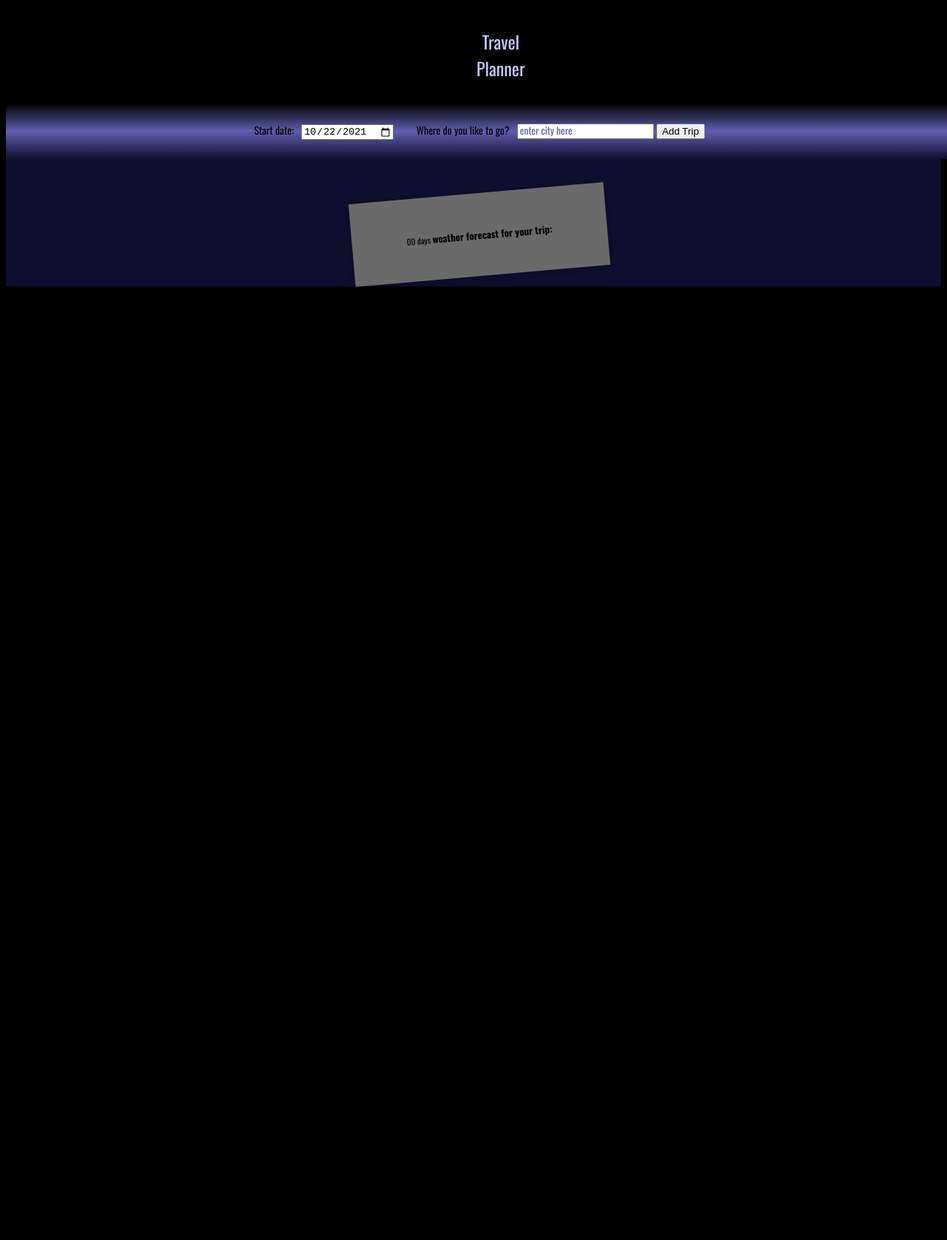
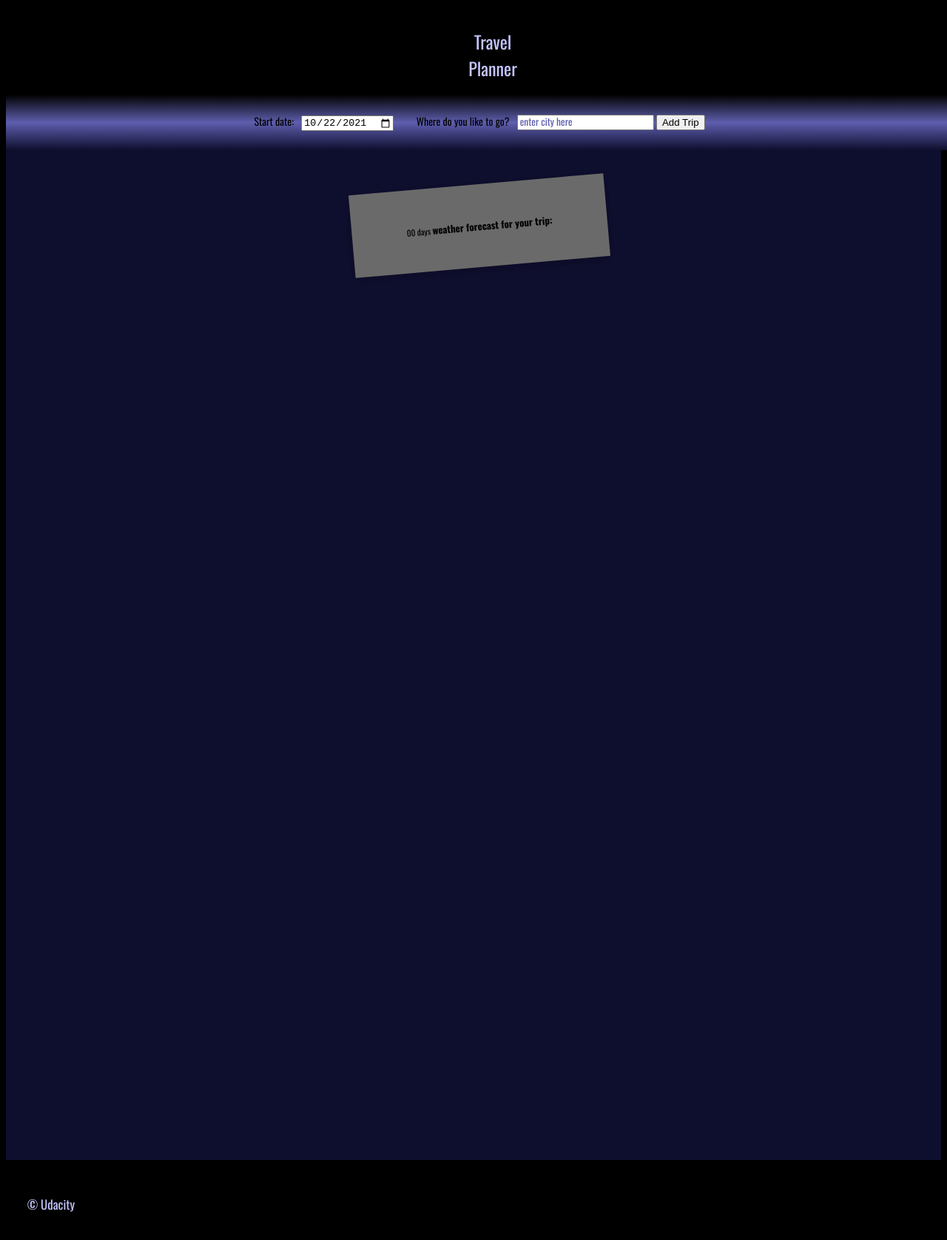
Before and after one commit to Loromi/travel-app, a website built with webpack: page src/client/views/index.html in a window 1280 px wide. Shown: the top 1676 px of the page at 74% size. Before the commit the page ends 800 px from the top, so only its background shows below. Built offline with nearby package versions, Linux system fonts and the light colour scheme; a web font is replaced by a local one.

Commit message:
style: sticky header and navbar

```diff
--- a/src/client/styles/input.scss
+++ b/src/client/styles/input.scss
@@ -3,6 +3,9 @@
 #userInput {
     display: inline-block;
     width: 100%;
+    position: sticky;
+    top: $header-height + $header-padding-top + $header-padding-bottom;
+    z-index: 2;
     background: $secondary-color;
     background: linear-gradient(0deg, $background-color 0%, $secondary-color 50%, $menu-color 100%);
 }
--- a/src/client/styles/style.scss
+++ b/src/client/styles/style.scss
@@ -14,6 +14,8 @@ body{
 
 main{
     width: 100vw;
+    min-height: 180vh;
+    z-index: -1;
     // align-items: center;
     // justify-items: stretch;
     // display: grid;
@@ -55,15 +57,34 @@ main{
 header{
     background-color: $menu-color;
     color: $primary-color;
+    position: sticky;
+    top: 0;
     display: block;
+    z-index: 1;
+    width: 100vw;
+    height: $header-height;
+    font-size: 1.5rem;
+    padding-top: $header-padding-top;
+    padding-bottom: $header-padding-bottom;
+    padding-left: 2.25vh;
+    align-items: center;
+    justify-items: center;
+}
+
+footer{
+    background-color: $menu-color;
+    color: $primary-color;
+    // position: sticky;
+    // bottom: 0;
+    display: flex;
     width: 100vw;
     min-height: 80px;
-    font-size: 1.5rem;
+    font-size: 1.2em;
     padding-top: 3.75vh;
     padding-bottom: 2.75vh;
     padding-left: 2.25vw;
-    align-items: center;
-    justify-items: center;
+    // align-items: flex-start;
+    // justify-items: flex-start;
 }
 
 // #picture{
--- a/src/client/styles/variables.scss
+++ b/src/client/styles/variables.scss
@@ -4,3 +4,7 @@ $background-color: #0e0e2e;
 $holder-color: #3b4a6b;
 $menu-color: #000000;
 $active-color: #5e5eff;
+
+$header-height: 8.5vh;
+$header-padding-top: 3.75vh;
+$header-padding-bottom: 2.75vh;
--- a/src/client/views/index.html
+++ b/src/client/views/index.html
@@ -55,7 +55,7 @@
       </section>
     </main>
     <footer>
-
+      <p>&copy Udacity</p>
     </footer>
   </div>
 </body>
```
